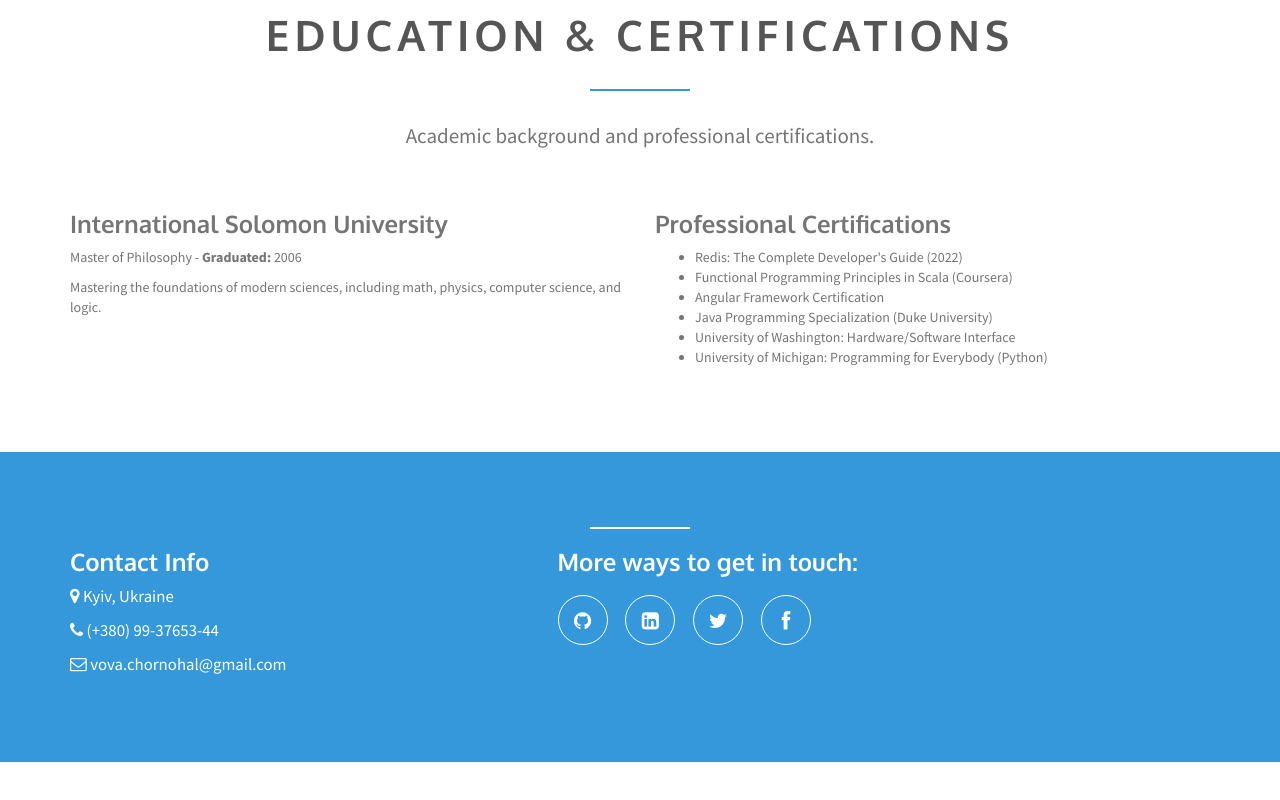
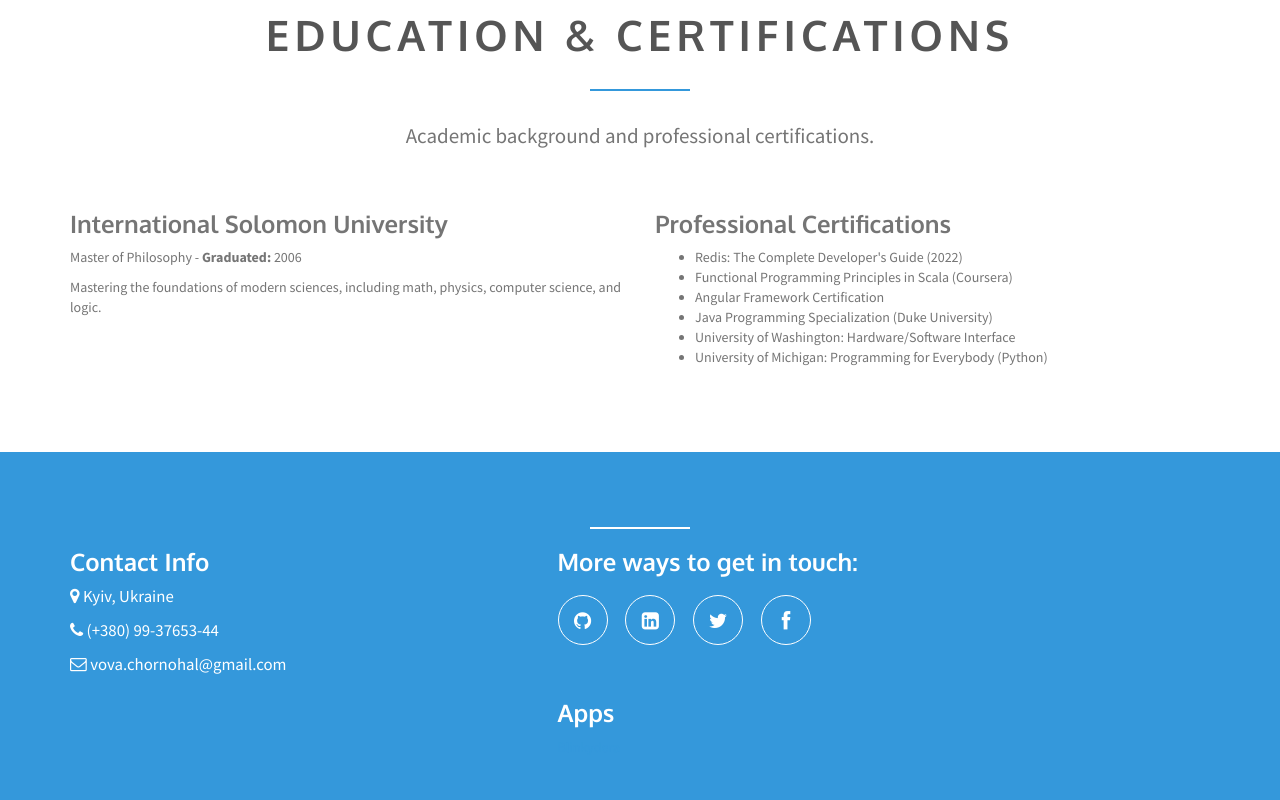
Before and after one commit to VolodymyrChornohal/VolodymyrChornohal.github.io, a plain HTML site: page index.html in a window 1280 px wide. Shown: the part 3574-4374 px from the top of the page. Before the commit the page ends 4336 px from the top, so only its background shows below. Drawn offline with nearby package versions, Linux system fonts and the light colour scheme.

Commit message:
Added blinkydera app link to index.html

```diff
--- a/index.html
+++ b/index.html
@@ -334,6 +334,10 @@
                         <a href="https://www.facebook.com/volodymyr.chornohal" class="btn btn-round btn-clear btn-facebook"><i class="fa fa-facebook"></i></a>
                 </div>
           </div>
+          <div class="col-sm-7">
+              <h3>Apps</h3>
+              <p><a href="https://volodymyrchornohal.github.io/blinkydera/">Blinkydera</a></p>
+          </div>
         </div><!-- End row -->
 
         </div>
```
